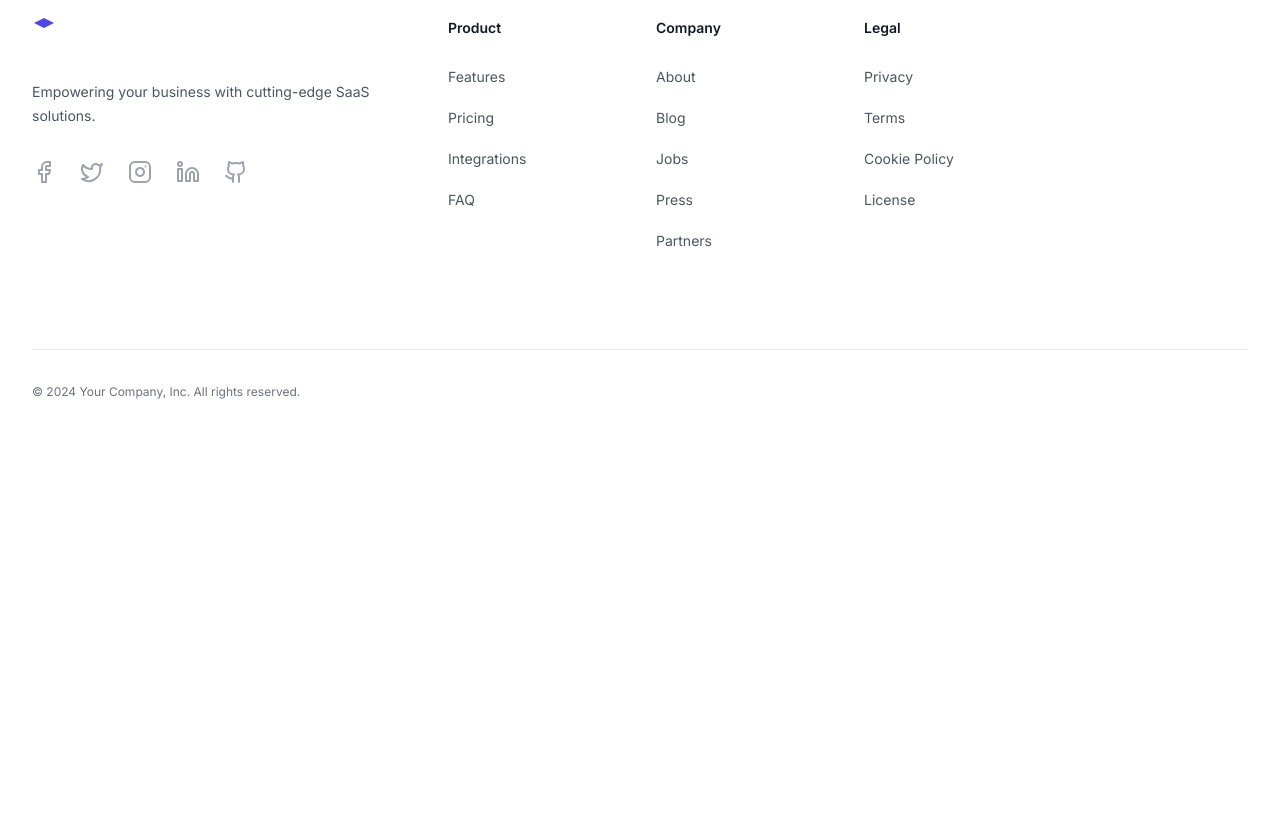
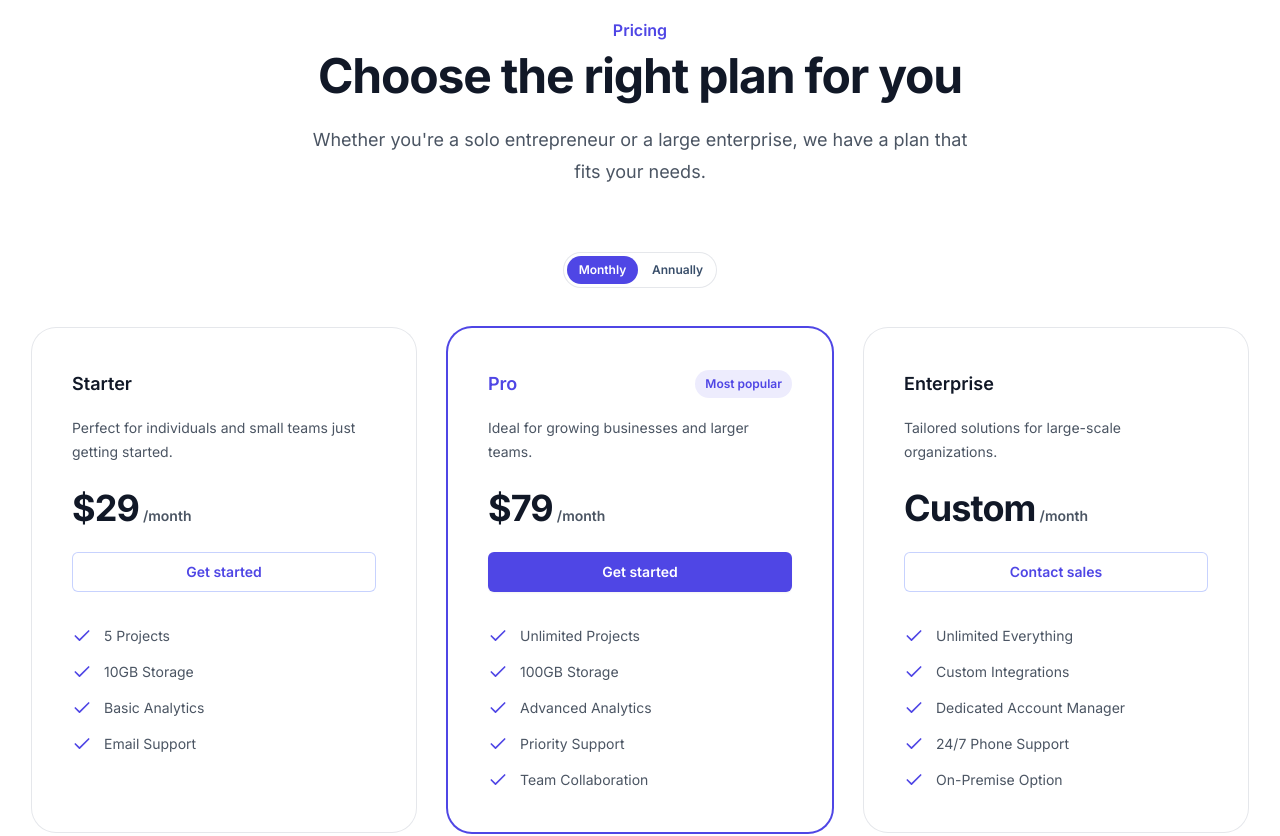
Before and after one commit to Osiris8/nextai, a Next.js app: page / in a window 1280 px wide. Shown: the part 1820-2656 px from the top of the page. Before the commit the page ends 2254 px from the top, so only its background shows below. Built offline with nearby package versions, Linux system fonts and the light colour scheme.

Commit message:
add pricing

```diff
--- a/app/page.tsx
+++ b/app/page.tsx
@@ -1,7 +1,10 @@
+import Cta from "@/components/cta";
 import { Feature } from "@/components/Feature";
 import { Footer } from "@/components/Footer";
 import { Hero } from "@/components/Hero";
 import { Navbar } from "@/components/Navbar";
+import Pricing from "@/components/Pricing";
+import Testimonial from "@/components/testimonial";
 
 import { Trusted } from "@/components/Trusted";
 
@@ -12,7 +15,9 @@ export default function Home() {
       <Hero />
       <Trusted />
       <Feature />
-
+      <Pricing />
+      <Testimonial />
+      <Cta />
       <Footer />
     </div>
   );
--- /dev/null
+++ b/components/Pricing.tsx
@@ -0,0 +1,165 @@
+import { Check } from "lucide-react";
+
+const tiers = [
+  {
+    name: "Starter",
+    id: "tier-starter",
+    href: "#",
+    priceMonthly: "$29",
+    description:
+      "Perfect for individuals and small teams just getting started.",
+    features: [
+      "5 Projects",
+      "10GB Storage",
+      "Basic Analytics",
+      "Email Support",
+    ],
+    mostPopular: false,
+  },
+  {
+    name: "Pro",
+    id: "tier-pro",
+    href: "#",
+    priceMonthly: "$79",
+    description: "Ideal for growing businesses and larger teams.",
+    features: [
+      "Unlimited Projects",
+      "100GB Storage",
+      "Advanced Analytics",
+      "Priority Support",
+      "Team Collaboration",
+    ],
+    mostPopular: true,
+  },
+  {
+    name: "Enterprise",
+    id: "tier-enterprise",
+    href: "#",
+    priceMonthly: "Custom",
+    description: "Tailored solutions for large-scale organizations.",
+    features: [
+      "Unlimited Everything",
+      "Custom Integrations",
+      "Dedicated Account Manager",
+      "24/7 Phone Support",
+      "On-Premise Option",
+    ],
+    mostPopular: false,
+  },
+];
+
+function classNames(...classes: string[]) {
+  return classes.filter(Boolean).join(" ");
+}
+
+export default function Pricing() {
+  return (
+    <div className="bg-white py-24 sm:py-32">
+      <div className="mx-auto max-w-7xl px-6 lg:px-8">
+        <div className="mx-auto max-w-4xl text-center">
+          <h2 className="text-base font-semibold leading-7 text-indigo-600">
+            Pricing
+          </h2>
+          <p className="mt-2 text-4xl font-bold tracking-tight text-gray-900 sm:text-5xl">
+            Choose the right plan for&nbsp;you
+          </p>
+        </div>
+        <p className="mx-auto mt-6 max-w-2xl text-center text-lg leading-8 text-gray-600">
+          Whether you&#39;re a solo entrepreneur or a large enterprise, we have
+          a plan that fits your needs.
+        </p>
+        <div className="mt-16 flex justify-center">
+          <fieldset className="grid grid-cols-2 gap-x-1 rounded-full p-1 text-center text-xs font-semibold leading-5 ring-1 ring-inset ring-gray-200">
+            <legend className="sr-only">Payment frequency</legend>
+            <label className="cursor-pointer rounded-full px-2.5 py-1 bg-indigo-600 text-white">
+              <input
+                type="radio"
+                name="frequency"
+                value="monthly"
+                className="sr-only"
+                defaultChecked
+              />
+              <span>Monthly</span>
+            </label>
+            <label className="cursor-pointer rounded-full px-2.5 py-1">
+              <input
+                type="radio"
+                name="frequency"
+                value="annually"
+                className="sr-only"
+              />
+              <span>Annually</span>
+            </label>
+          </fieldset>
+        </div>
+        <div className="isolate mx-auto mt-10 grid max-w-md grid-cols-1 gap-8 lg:mx-0 lg:max-w-none lg:grid-cols-3">
+          {tiers.map((tier) => (
+            <div
+              key={tier.id}
+              className={classNames(
+                tier.mostPopular
+                  ? "ring-2 ring-indigo-600"
+                  : "ring-1 ring-gray-200",
+                "rounded-3xl p-8 xl:p-10"
+              )}
+            >
+              <div className="flex items-center justify-between gap-x-4">
+                <h3
+                  id={tier.id}
+                  className={classNames(
+                    tier.mostPopular ? "text-indigo-600" : "text-gray-900",
+                    "text-lg font-semibold leading-8"
+                  )}
+                >
+                  {tier.name}
+                </h3>
+                {tier.mostPopular ? (
+                  <p className="rounded-full bg-indigo-600/10 px-2.5 py-1 text-xs font-semibold leading-5 text-indigo-600">
+                    Most popular
+                  </p>
+                ) : null}
+              </div>
+              <p className="mt-4 text-sm leading-6 text-gray-600">
+                {tier.description}
+              </p>
+              <p className="mt-6 flex items-baseline gap-x-1">
+                <span className="text-4xl font-bold tracking-tight text-gray-900">
+                  {tier.priceMonthly}
+                </span>
+                <span className="text-sm font-semibold leading-6 text-gray-600">
+                  /month
+                </span>
+              </p>
+              <a
+                href={tier.href}
+                aria-describedby={tier.id}
+                className={classNames(
+                  tier.mostPopular
+                    ? "bg-indigo-600 text-white shadow-sm hover:bg-indigo-500"
+                    : "text-indigo-600 ring-1 ring-inset ring-indigo-200 hover:ring-indigo-300",
+                  "mt-6 block rounded-md py-2 px-3 text-center text-sm font-semibold leading-6 focus-visible:outline focus-visible:outline-2 focus-visible:outline-offset-2 focus-visible:outline-indigo-600"
+                )}
+              >
+                {tier.name === "Enterprise" ? "Contact sales" : "Get started"}
+              </a>
+              <ul
+                role="list"
+                className="mt-8 space-y-3 text-sm leading-6 text-gray-600"
+              >
+                {tier.features.map((feature) => (
+                  <li key={feature} className="flex gap-x-3">
+                    <Check
+                      className="h-6 w-5 flex-none text-indigo-600"
+                      aria-hidden="true"
+                    />
+                    {feature}
+                  </li>
+                ))}
+              </ul>
+            </div>
+          ))}
+        </div>
+      </div>
+    </div>
+  );
+}
```
